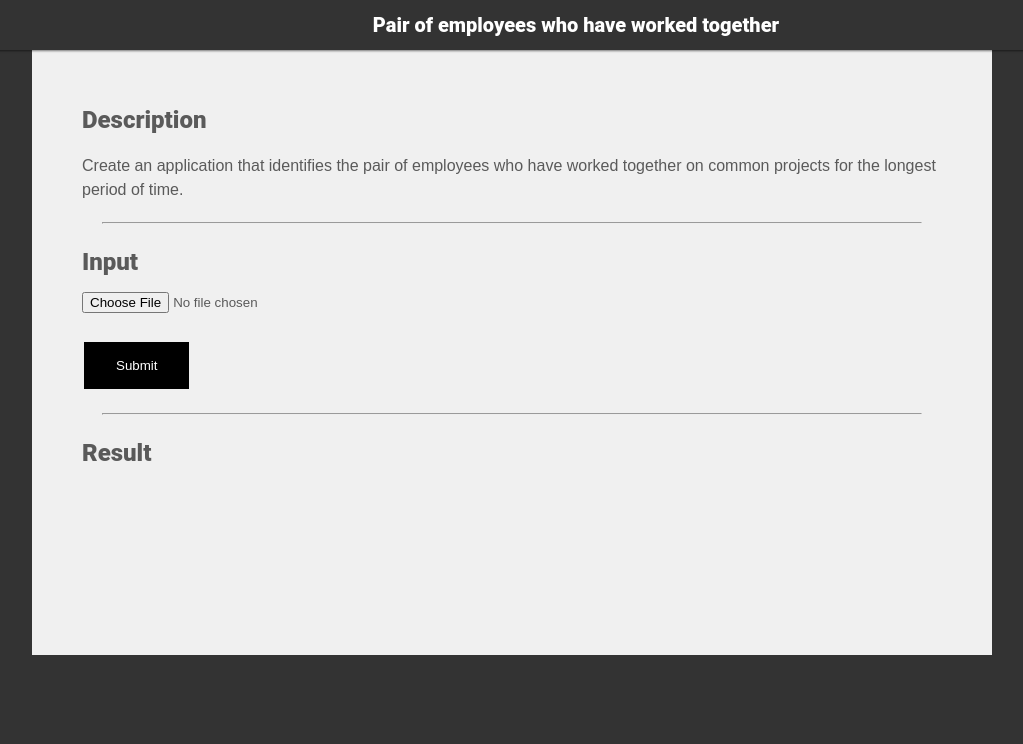
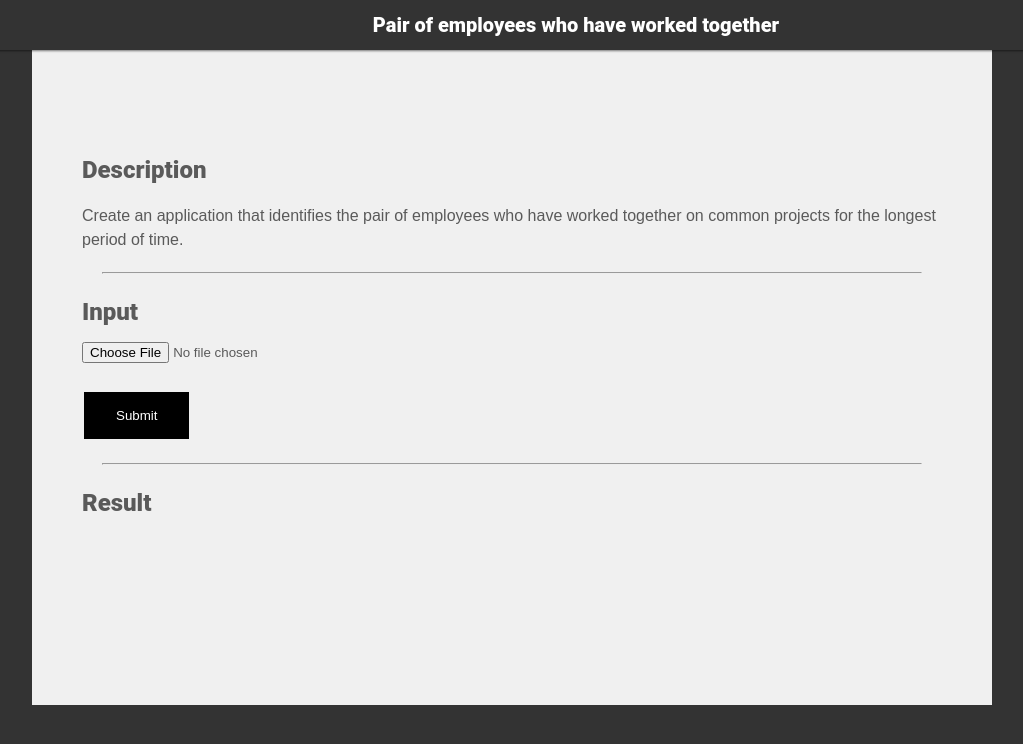
Before and after one commit to momchil00/momchil-haralampiev-employees, a plain HTML site: page src/index.html in a window 1280 px wide. Shown: the whole page, without its empty margins (128-1151 px from the left). Drawn offline with Linux system fonts and the light colour scheme.

Commit message:
Update index.css

```diff
--- a/src/index.css
+++ b/src/index.css
@@ -58,7 +58,7 @@ body {
 
   #content {
     background: #F0F0F0;
-    margin: 50px auto 0 auto;
+    margin: 100px auto 0 auto;
     padding: 20px 0 20px 0;
   }
 
```
